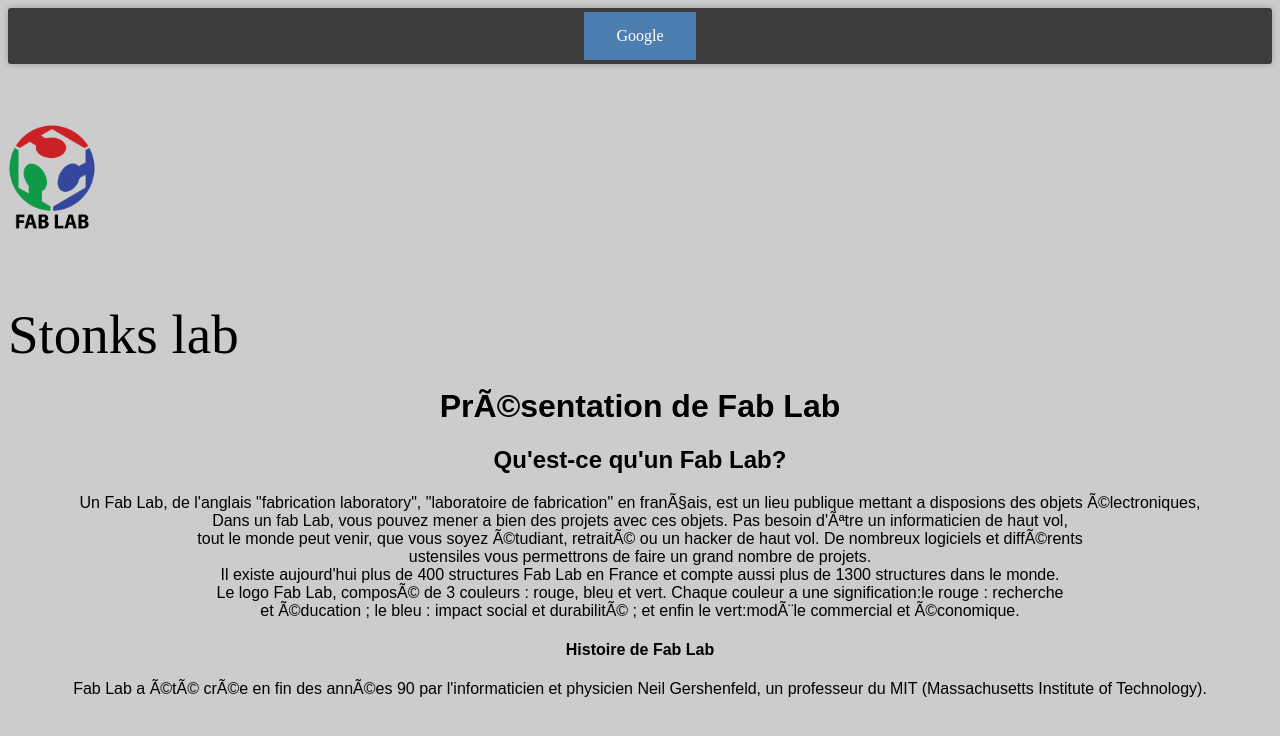
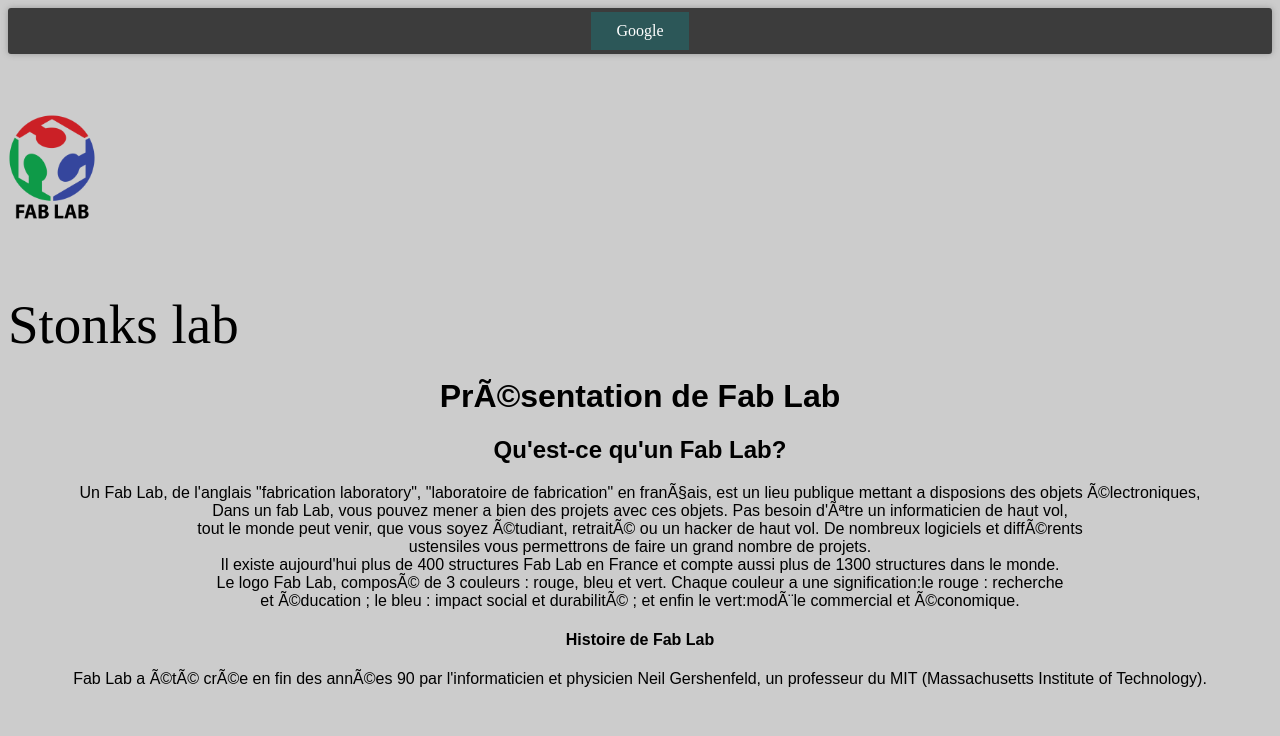
Before and after one commit to kika190/site-ap, a plain HTML site: page index.html in a window 1280 px wide. Drawn offline with Linux system fonts and the light colour scheme.

Commit message:
modif bouton css

```diff
--- a/css/base.css
+++ b/css/base.css
@@ -15,10 +15,10 @@ body
     margin-top:30px;
 }
 .bouton a{
-    background-color: #4c7faf; /* Green */
+    background-color: #2c5758; /* Green */
     border: none;
     color: white;
-    padding: 15px 32px;
+    padding: 10px 25px;
     text-align: center;
     text-decoration: none;
     display: inline-block;
```
